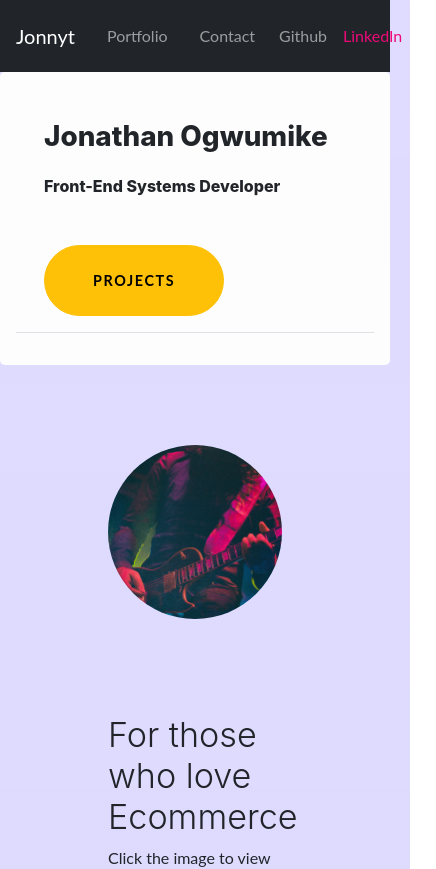
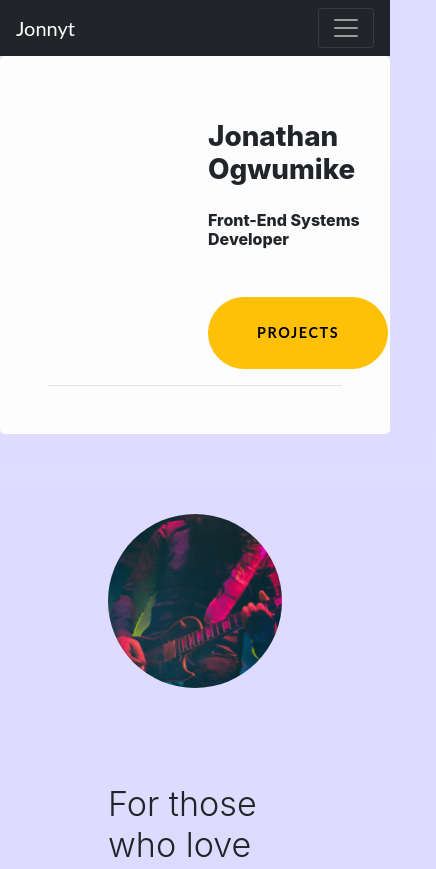
Before and after one commit to Jogwums/portfoliowebsite, a React (Create React App) app: page / in a window 390 px wide. Shown: the top 869 px of the page, 436 px wide, since content can reach past the window. Built offline with nearby package versions, Linux system fonts and the light colour scheme.

Commit message:
mobile nav

```diff
--- a/package.json
+++ b/package.json
@@ -12,6 +12,7 @@
     "react": "^17.0.2",
     "react-bootstrap": "^1.6.1",
     "react-dom": "^17.0.2",
+    "react-icons": "^4.2.0",
     "react-scripts": "4.0.3",
     "web-vitals": "^1.0.1",
     "yup": "^0.32.9"
--- a/src/components/Footer/index.js
+++ b/src/components/Footer/index.js
@@ -5,9 +5,9 @@ import Navbar from 'react-bootstrap/Navbar';
 const FooterDetails = () => {
     return (
     <>
-      <Navbar class="py-5 bg-black">
-            <div class="container px-5 bg-black">
-              <p class="m-0 text-center small">Copyright &copy; Jonathan Ogwumike 2021</p>
+      <Navbar className="py-5 bg-black">
+            <div className="container px-5 bg-black">
+              <p className="m-0 text-center small">Copyright &copy; Jonathan Ogwumike 2021</p>
             </div>
         </Navbar>
     </>
--- a/src/components/Header/index.js
+++ b/src/components/Header/index.js
@@ -8,20 +8,20 @@ import Container from 'react-bootstrap/Container'
 
 const HeaderDetails = () => {
     return (
-    <Jumbotron class="m-5 p-5 text-center">
-      <Header class="masthead text-center text-white">
-            <div class="masthead-content">
-                <Container class="px-5">
-                    <h1 class="masthead-heading mb-0">Jonathan Ogwumike</h1>
+    <Jumbotron className="p-5">
+      <Header className="masthead text-black">
+            <div className="masthead-content ml-5 pl-5">
+                <Container className="px-5">
+                    <h1 className="masthead-heading mb-0">Jonathan Ogwumike</h1>
                     <br />
-                    <h6 class="masthead-subheading mb-0">Front-End Systems Developer</h6>
-                    <a class="btn btn-warning btn-xl rounded-pill mt-5" href="#scroll">Projects</a>
+                    <h6 className="masthead-subheading mb-0">Front-End Systems Developer</h6>
+                    <a className="btn btn-warning btn-xl rounded-pill mt-5" href="#scroll">Projects</a>
                 </Container>
             </div>
-            <div class="bg-circle-1 bg-circle"></div>
-            <div class="bg-circle-2 bg-circle"></div>
-            <div class="bg-circle-3 bg-circle"></div>
-            <div class="bg-circle-4 bg-circle"></div>
+            <div className="bg-circle-1 bg-circle"></div>
+            <div className="bg-circle-2 bg-circle"></div>
+            <div className="bg-circle-3 bg-circle"></div>
+            <div className="bg-circle-4 bg-circle"></div>
         </Header>
     </Jumbotron>
   )
--- a/src/components/navbar/index.js
+++ b/src/components/navbar/index.js
@@ -8,8 +8,11 @@ import ContactModal from '../Modal/ContactModal'
 const Navigation = () => {
     return (
     <>
-    <Navbar bg="dark" variant="dark">
+    <Navbar bg="dark" variant="dark" expand="md">
         <Navbar.Brand href="/">Jonnyt</Navbar.Brand>
+        <Navbar.Toggle aria-controls="main"/>
+        <Navbar.Collapse id="main">
+
           <Nav className="mr-auto">
             {/* <Nav.Link href="/">Portfolio</Nav.Link> */}
             <Nav.Link href="#scroll" disabled ><ContactModal text={"Portfolio"} /></Nav.Link>
@@ -26,6 +29,7 @@ const Navigation = () => {
                         LinkedIn
                       </Nav.Link>
           </Nav>
+      </Navbar.Collapse>
   </Navbar>
     </>
   )
```
Also changed, not shown: 1 other file (tests, documents, lock files or other folders). Lines whose indentation alone changed are shown as unchanged.
